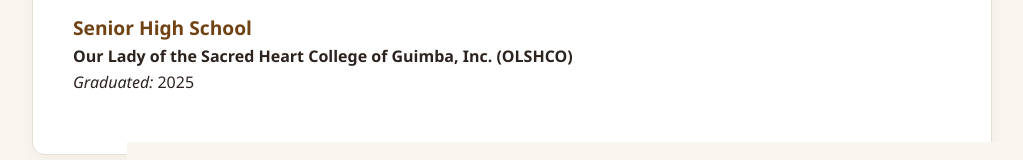
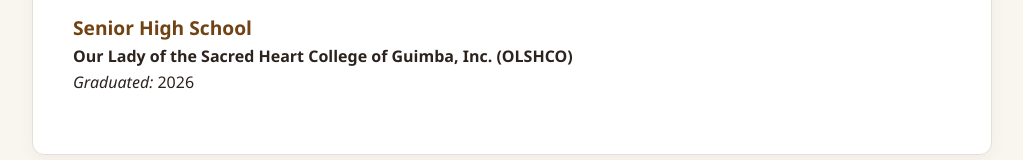
Before and after one commit to Ytata7/Porfolio, a plain HTML site: page index.html in a window 1280 px wide. Shown: the part 875-1035 px from the top of the page, without its empty margins (128-1151 px from the left). Drawn offline with Linux system fonts and the light colour scheme.

Commit message:
Update index.html

```diff
--- a/index.html
+++ b/index.html
@@ -3,7 +3,7 @@
 <head>
     <meta charset="UTF-8">
     <meta name="viewport" content="width=device-width, initial-scale=1.0">
-    <title>My Professional Portfolio | Junior Programmer</title>
+    <title>My Portfolio | Junior Programmer</title>
     <style>
 
         :root {
@@ -239,7 +239,7 @@
             <div class="edu-item">
                 <h3>Senior High School</h3>
                 <p><strong> Our Lady of the Sacred Heart College of Guimba, Inc. (OLSHCO) </strong></p>
-                <p><em>Graduated:</em> 2025</p>
+                <p><em>Graduated:</em> 2026</p>
             </div>
         </section>
 
```
